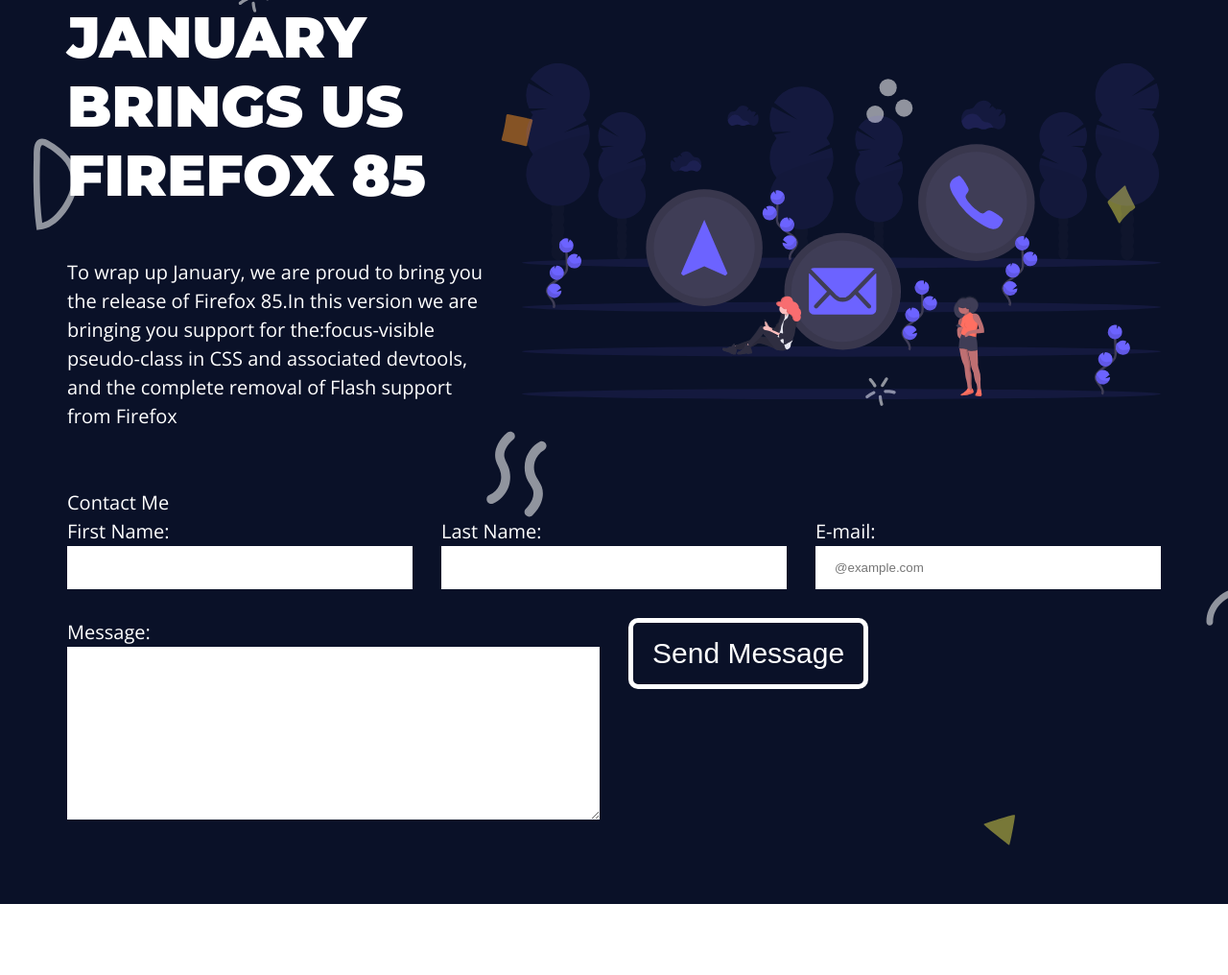
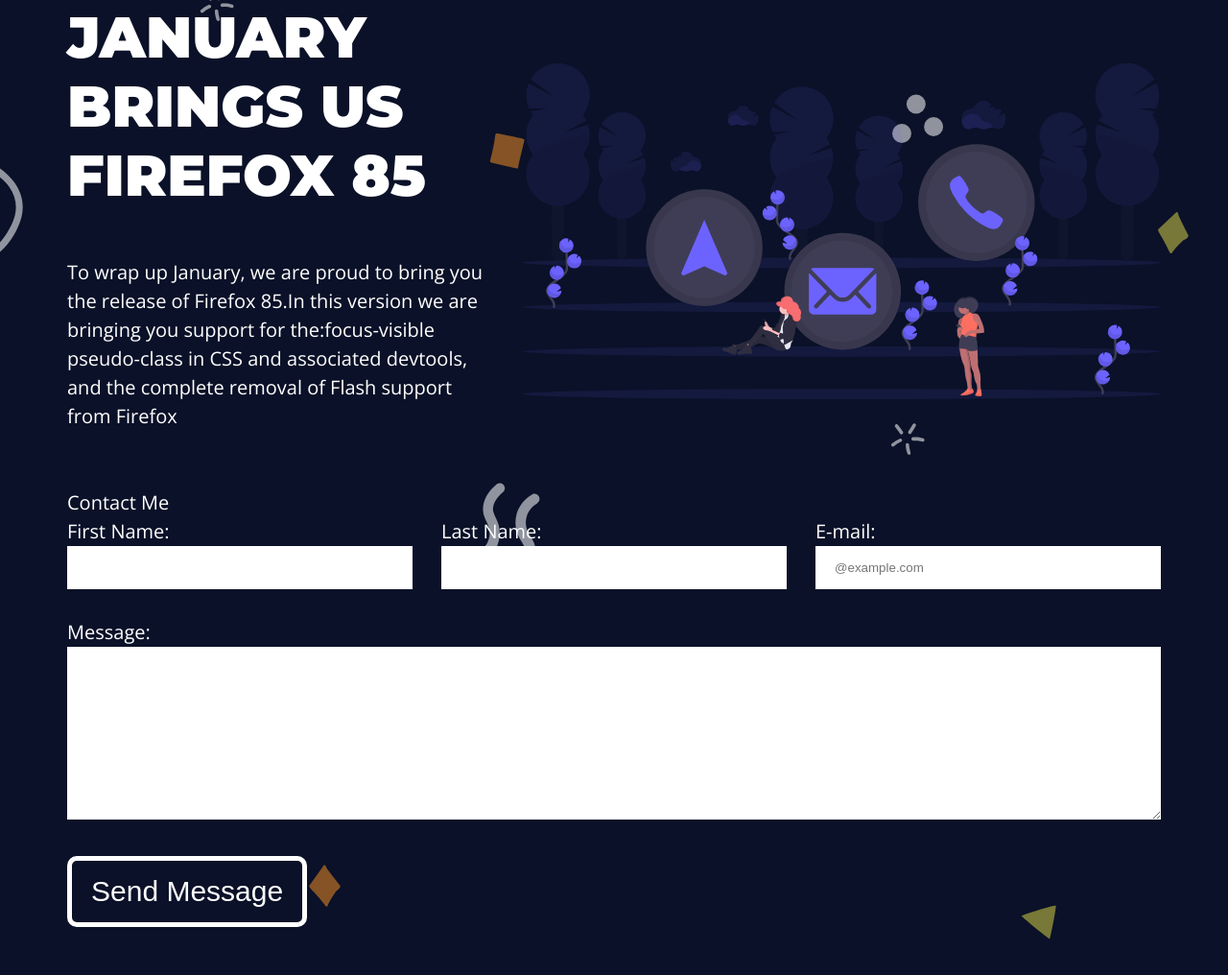
Before and after one commit to rod273/site-do_curso-javascript, a plain HTML site: page index.html in a window 1280 px wide. Shown: the part 5284-6300 px from the top of the page at 96% size. Before the commit the page ends 6226 px from the top, so only its background shows below. Drawn offline with nearby package versions, Linux system fonts and the light colour scheme.

Commit message:
Update classes.css

```diff
--- a/assets/css/classes.css
+++ b/assets/css/classes.css
@@ -23,3 +23,8 @@
 .menu-spacing {
     height: 65px;
 }
+
+.full-width {
+   width: 100%;
+   flex: 1 1 100%;
+}
```
